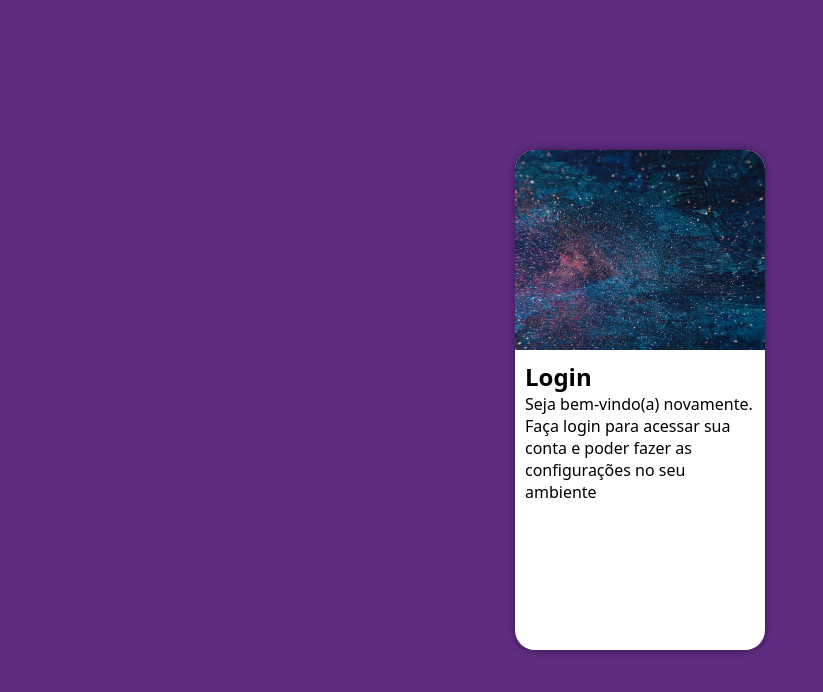
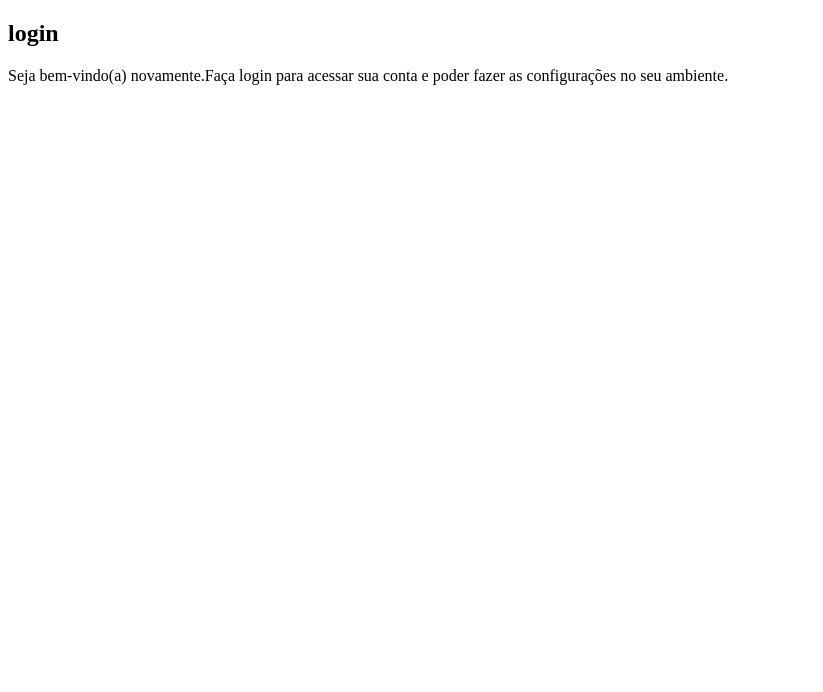
Before and after one commit to RusthenRonald/projeto-login, a plain HTML site: page index.html in a window 1280 px wide. Shown: the whole page, without its empty margins (0-823 px from the left). Drawn offline with Linux system fonts and the light colour scheme.

Commit message:
estrutura do projeto criada

```diff
--- a/estilos/media query.css
+++ b/estilos/media query.css
@@ -7,21 +7,3 @@ Desktop :992px até 1200px
 Grandes telas : acima de 1200px
 */
 /*Tablet*/
-@media screen and (min-width:768px) and (max-width:992px) {
-    section#login{
-        width: 80vw;
-    }
-    section#login >div#imagem{
-        float: left;
-        width: 30%;
-        height: 100%;
-
-    }
-    section#login >div#form{
-        float: right;
-        width: 68%;
-    }
-}
-@media screen and (min-width:992px) and (max-width:1200px){
-
-}
--- a/estilos/style.css
+++ b/estilos/style.css
@@ -1,47 +1,2 @@
 @charset "UTF-8";
 /*Mobile first*/
-*{
-    font-family: system-ui, -apple-system, BlinkMacSystemFont, 'Segoe UI', Roboto, Oxygen, Ubuntu, Cantarell, 'Open Sans', 'Helvetica Neue', sans-serif;
-    padding: 0px;
-    margin: 0px;
-    box-sizing: border-box;
-}
-body,html{
-    background-color: #5f2c82;
-    height: 100vh;
-    width: 100vw;
-}
-main{
-    position: relative;
-    height: 100vh;
-    width: 100vw;
-}
-section#login{
-    background-color: white;
-    width: 250px;
-    height: 500px;
-    border-radius: 20px;
-    position: absolute;
-    top: 50%;
-    left: 50%;
-    transform: translate(-50%,-50%);
-    overflow: hidden;
-    box-shadow: 0px 0px 10px rgba(0, 0, 0, 0.450);
-}
-section#login >div#imagem{
-    display: block;
-    background-image:  url(../Imagens/imgpattern.jpg);
-    background-size: cover;
-    background-position: center center;
-    background-repeat: no-repeat;
-    height: 200px;
-}
-section#login >div#form{
-    display: block;
-    padding: 10px;
-}
-/*Paleta de cores
-    Verde : #49a09d
-    Lilás : #5f2c82
-
-*/
--- a/index.html
+++ b/index.html
@@ -10,15 +10,13 @@
 <body>
     <main>
         <section id="login">
-            <div id="imagem">
-                <!--Aqui vai a imagem na css-->
+            <div id="img">
+
             </div>
             <div id="form">
-                <h1>Login</h1>
-                <p>Seja bem-vindo(a) novamente. Faça login para acessar sua conta e poder fazer as configurações no seu ambiente</p>
-                <form action="login.php" method="post">
-
-                </form>
+                <h1>login</h1>
+                <p>Seja bem-vindo(a) novamente.Faça login para acessar sua conta e poder fazer as configurações no seu ambiente.</p>
+                <form action="login.php" method="post"></form>
             </div>
         </section>
     </main>
```
